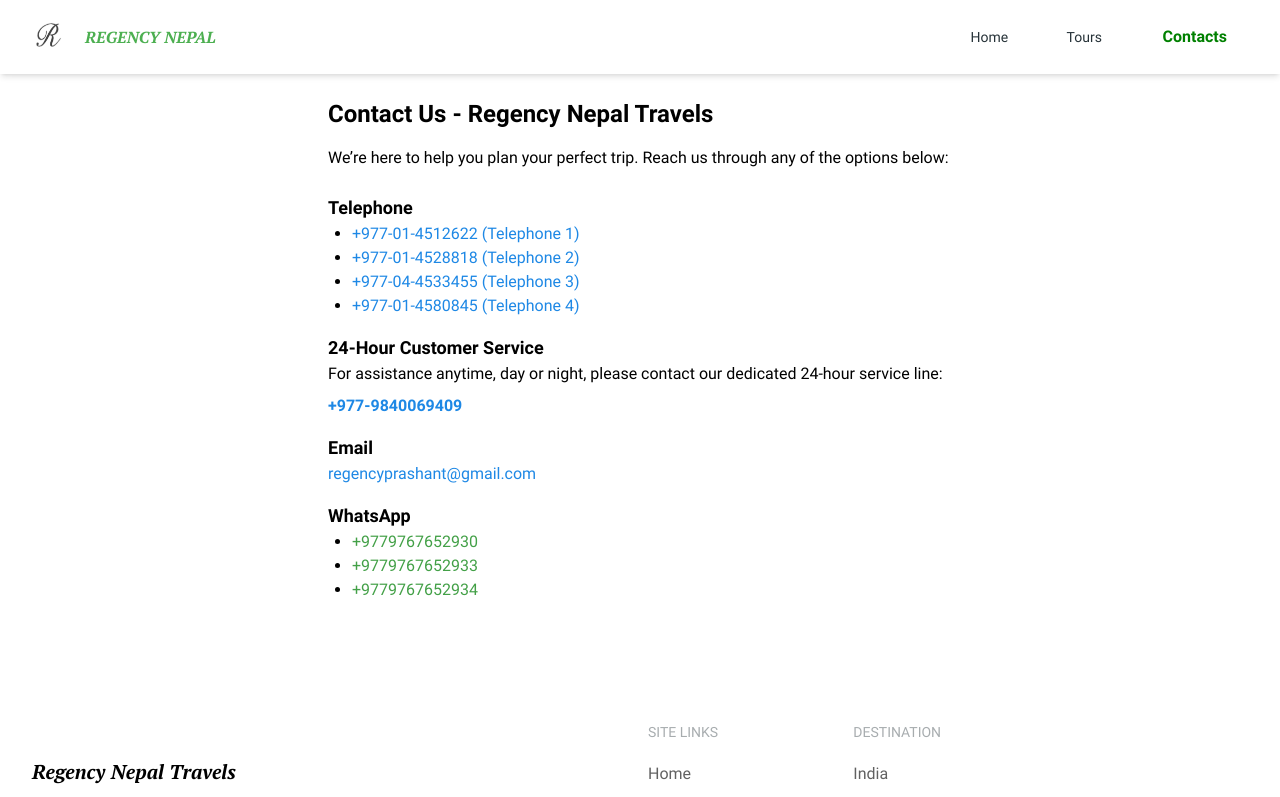
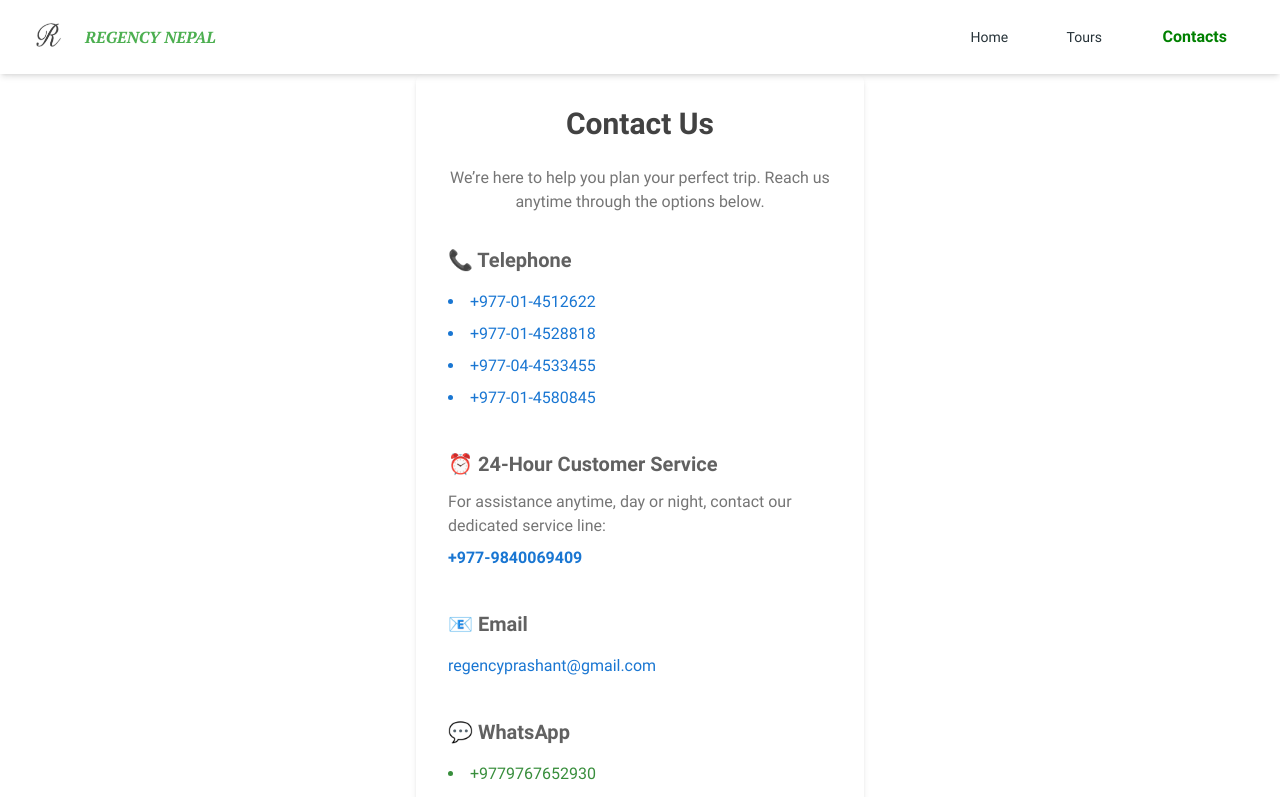
Before and after one commit to Prakritt/regency-new, a React (Vite) app: page /contacts in a window 1280 px wide. Shown: the top 797 px of the page. Built offline with nearby package versions, Linux system fonts and the light colour scheme.

Commit message:
Modify the contacts page for better look and feel

```diff
--- a/src/pages/Contact.jsx
+++ b/src/pages/Contact.jsx
@@ -2,94 +2,86 @@ import React from "react";
 
 function Contact() {
   return (
-    <div className="p-6 max-w-2xl mx-auto">
-      <h2 className="text-2xl font-bold mb-4">
-        Contact Us - Regency Nepal Travels
+    <div className="p-8 max-w-md mx-auto bg-white rounded-lg shadow-md">
+      <h2 className="text-3xl font-extrabold mb-6 text-center text-gray-800">
+        Contact Us
       </h2>
-      <p className="mb-6">
-        We’re here to help you plan your perfect trip. Reach us through any of
-        the options below:
+      <p className="mb-8 text-gray-600 text-center">
+        We’re here to help you plan your perfect trip. Reach us anytime through
+        the options below.
       </p>
 
       {/* Telephone Numbers */}
-      <div className="mb-4">
-        <h3 className="font-semibold text-lg">Telephone</h3>
-        <ul className="list-disc pl-6">
+      <section className="mb-10">
+        <h3 className="flex items-center text-xl font-semibold mb-4 text-gray-700">
+          📞 Telephone
+        </h3>
+        <ul className="list-disc list-inside space-y-2 text-blue-700">
           <li>
-            <a
-              href="tel:+977014512622"
-              className="text-blue-600 hover:underline"
-            >
-              +977-01-4512622 (Telephone 1)
+            <a href="tel:+977014512622" className="hover:underline">
+              +977-01-4512622
             </a>
           </li>
           <li>
-            <a
-              href="tel:+977014528818"
-              className="text-blue-600 hover:underline"
-            >
-              +977-01-4528818 (Telephone 2)
+            <a href="tel:+977014528818" className="hover:underline">
+              +977-01-4528818
             </a>
           </li>
           <li>
-            <a
-              href="tel:+977044533455"
-              className="text-blue-600 hover:underline"
-            >
-              +977-04-4533455 (Telephone 3)
+            <a href="tel:+977044533455" className="hover:underline">
+              +977-04-4533455
             </a>
           </li>
           <li>
-            <a
-              href="tel:+977014580845"
-              className="text-blue-600 hover:underline"
-            >
-              +977-01-4580845 (Telephone 4)
+            <a href="tel:+977014580845" className="hover:underline">
+              +977-01-4580845
             </a>
           </li>
         </ul>
-      </div>
+      </section>
 
       {/* 24-Hour Service */}
-      <div className="mb-4">
-        <h3 className="font-semibold text-lg">24-Hour Customer Service</h3>
-        <p>
-          For assistance anytime, day or night, please contact our dedicated
-          24-hour service line:
+      <section className="mb-10">
+        <h3 className="flex items-center text-xl font-semibold mb-3 text-gray-700">
+          ⏰ 24-Hour Customer Service
+        </h3>
+        <p className="mb-2 text-gray-600">
+          For assistance anytime, day or night, contact our dedicated service
+          line:
         </p>
-        <p className="font-semibold mt-2">
         <a
           href="tel:+9779840069409"
-            className="text-blue-600 hover:underline"
+          className="text-blue-700 font-semibold hover:underline"
         >
           +977-9840069409
         </a>
-        </p>
-      </div>
+      </section>
 
       {/* Email */}
-      <div className="mb-4">
-        <h3 className="font-semibold text-lg">Email</h3>
-        <p>
+      <section className="mb-10">
+        <h3 className="flex items-center text-xl font-semibold mb-4 text-gray-700">
+          📧 Email
+        </h3>
         <a
-            href="mailto:your-email@example.com"
-            className="text-blue-600 hover:underline"
+          href="mailto:regencyprashant@gmail.com"
+          className="text-blue-700 hover:underline break-all"
         >
           regencyprashant@gmail.com
         </a>
-        </p>
-      </div>
+      </section>
 
       {/* WhatsApp Numbers */}
-      <div className="mb-4">
-        <h3 className="font-semibold text-lg">WhatsApp</h3>
-        <ul className="list-disc pl-6">
+      <section>
+        <h3 className="flex items-center text-xl font-semibold mb-4 text-gray-700">
+          💬 WhatsApp
+        </h3>
+        <ul className="list-disc list-inside space-y-2 text-green-700">
           <li>
             <a
               href="https://wa.me/9779767652930"
               target="_blank"
               rel="noopener noreferrer"
-              className="text-green-600 hover:underline"
+              className="hover:underline"
             >
               +9779767652930
             </a>
@@ -99,7 +91,7 @@ function Contact() {
               href="https://wa.me/9779767652933"
               target="_blank"
               rel="noopener noreferrer"
-              className="text-green-600 hover:underline"
+              className="hover:underline"
             >
               +9779767652933
             </a>
@@ -109,13 +101,13 @@ function Contact() {
               href="https://wa.me/9779767652934"
               target="_blank"
               rel="noopener noreferrer"
-              className="text-green-600 hover:underline"
+              className="hover:underline"
             >
               +9779767652934
             </a>
           </li>
         </ul>
-      </div>
+      </section>
     </div>
   );
 }
```
Lines whose indentation alone changed are shown as unchanged.
